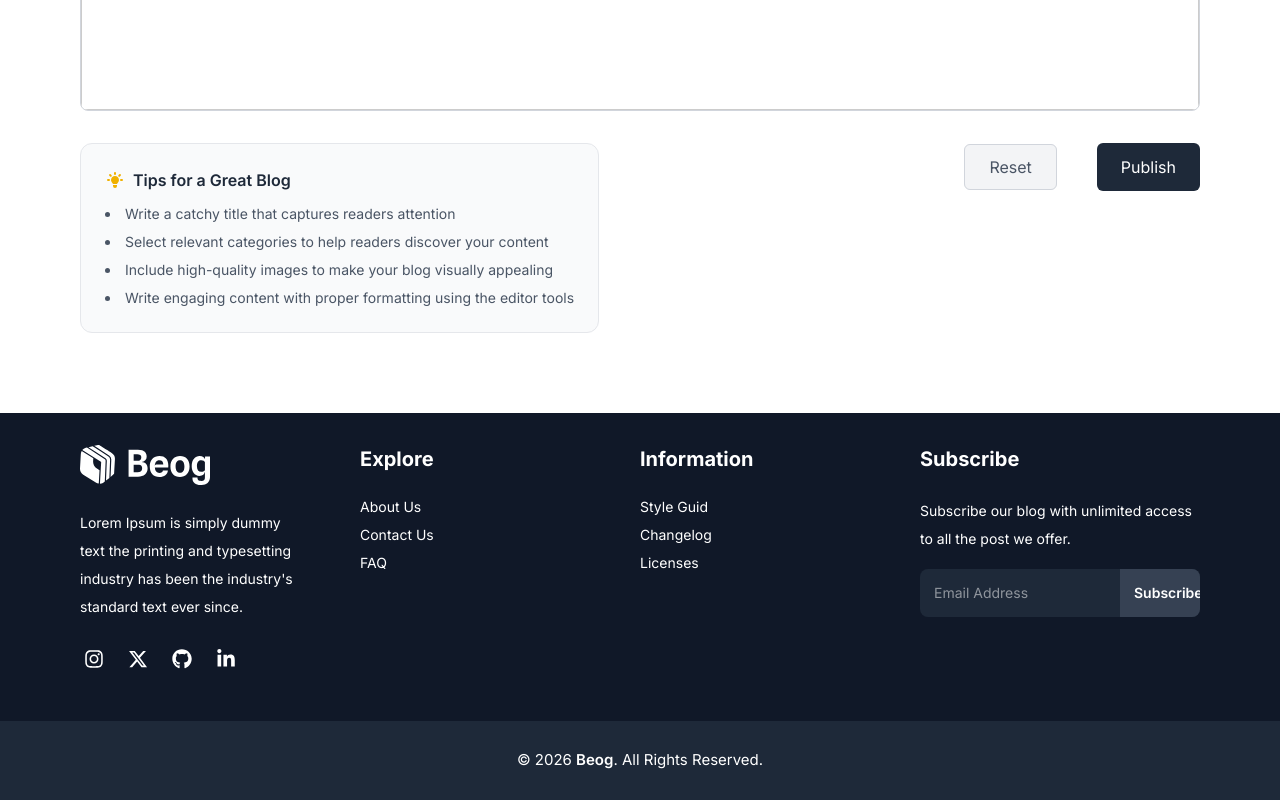
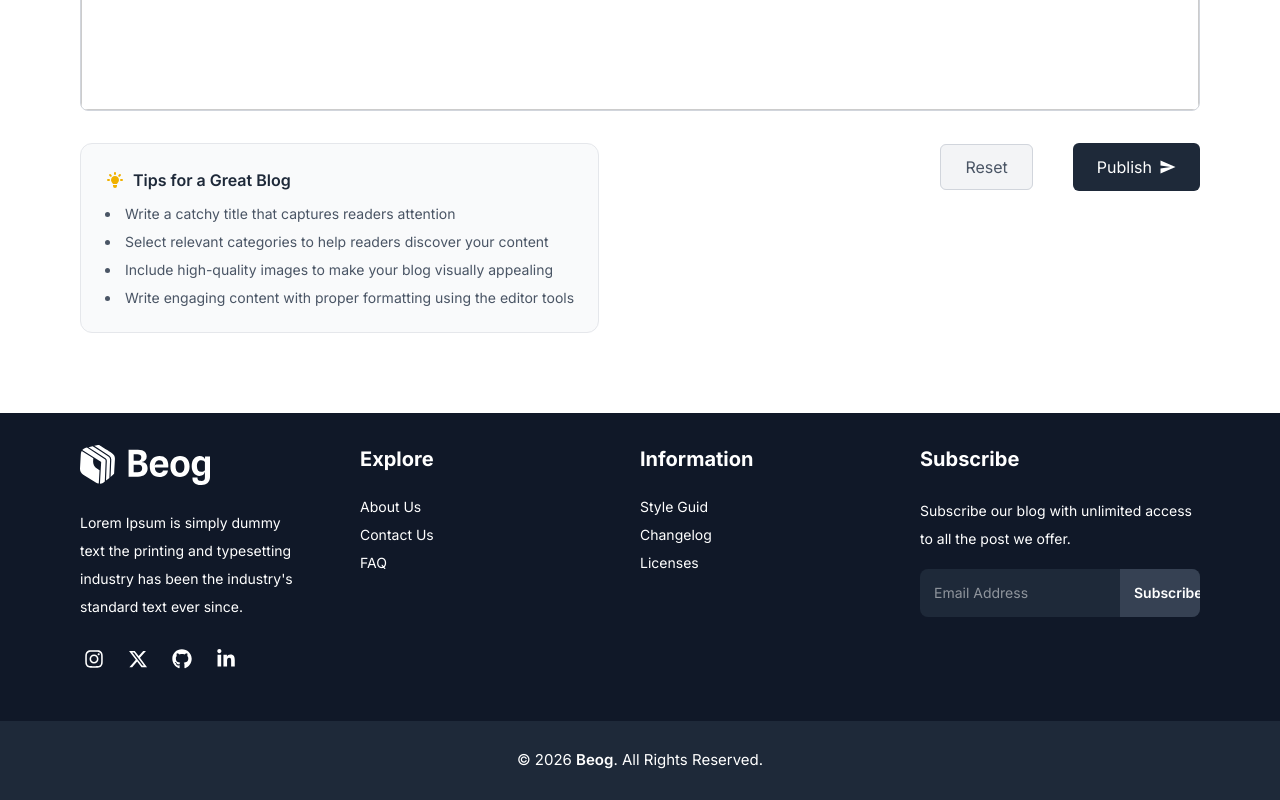
Before and after one commit to aditya5259kumar/mern-blog-backend, a React app in the folder frontend/: page /create-blog in a window 1280 px wide. Shown: the part 1328-2128 px from the top of the page. Built offline with nearby package versions, Linux system fonts and the light colour scheme; no server answers; sample sign-in values are in the browser's storage; the HTML template or start-up script is replaced by a standard one.

Commit message:
added confirm box on creating, deleting, updating, publishing blog and on logout

```diff
--- a/frontend/package.json
+++ b/frontend/package.json
@@ -25,9 +25,6 @@
     "tailwindcss": "^4.1.18"
   },
   "devDependencies": {
-    "@eslint/js": "^9.39.1",
-    "@types/react": "^19.2.5",
-    "@types/react-dom": "^19.2.3",
     "@vitejs/plugin-react": "^5.1.1",
     "eslint": "^9.39.1",
     "eslint-plugin-react-hooks": "^7.0.1",
--- a/frontend/src/components/Navbar.jsx
+++ b/frontend/src/components/Navbar.jsx
@@ -23,6 +23,7 @@ const Navbar = () => {
 
   function handleAuth() {
     if (token) {
+      if (!confirm("Are you sure you want to logout?")) return;
       dispatch(logout());
       toast.success("LogOut successfully", { position: "top-center" });
       navigate("/login");
--- a/frontend/src/pages/BlogDetail.jsx
+++ b/frontend/src/pages/BlogDetail.jsx
@@ -4,10 +4,9 @@ import { useDispatch, useSelector } from "react-redux";
 import { blogDetail, deleteBlog } from "../redux/slices/blogSlice";
 import { toast } from "react-toastify";
 import { GoHeart, GoHeartFill } from "react-icons/go";
-import { FaFacebookF, FaGithub, FaLinkedinIn } from "react-icons/fa";
+import { FaFacebookF, FaLinkedinIn } from "react-icons/fa";
 import { FaInstagram, FaXTwitter } from "react-icons/fa6";
 import {
-  HiOutlinePencilAlt,
   HiOutlinePencil,
   HiOutlineTrash,
   HiDotsVertical,
@@ -51,7 +50,7 @@ const BlogDetail = () => {
     dispatch(blogDetail(id));
   }, [dispatch, id]);
 
-  console.log("currentBlog=====", currentBlog);
+  // console.log("currentBlog=====", currentBlog);
 
   if (!currentBlog) return <p>No blog found</p>;
 
@@ -90,12 +89,14 @@ const BlogDetail = () => {
     currentBlog.author._id === user._id;
 
   function blogDeleteHandler() {
+    if (!confirm("Are you sure you want to delete this blog??")) return;
     dispatch(deleteBlog(id));
     navigate("/blog");
     toast.success("blog deleted successfully.");
   }
 
   function blogEditHandler() {
+    if (!confirm("Are you sure you want to edit this blog?")) return;
     navigate(`/edit-blog/${currentBlog._id}`);
   }
 
--- a/frontend/src/pages/CreateBlog.jsx
+++ b/frontend/src/pages/CreateBlog.jsx
@@ -9,6 +9,8 @@ import { HiLightBulb } from "react-icons/hi";
 import { useDispatch, useSelector } from "react-redux";
 import { updateBlog, blogDetail, createBlogs } from "../redux/slices/blogSlice";
 import { useNavigate, useParams } from "react-router";
+import { IoSendSharp } from "react-icons/io5";
+import { GrUpdate } from "react-icons/gr";
 import { toast } from "react-toastify";
 
 const CreateBlog = () => {
@@ -83,6 +85,8 @@ const CreateBlog = () => {
       setError(newError);
       return;
     }
+
+    if (!confirm("Ready to publish this blog?")) return;
 
     const formData = new FormData();
 
@@ -197,6 +201,16 @@ const CreateBlog = () => {
     }));
   }
 
+  function resetForm() {
+    if (!confirm("Are you sure you want to reset blog?")) return;
+    setBlogData({
+      title: "",
+      category: [],
+      image: [],
+      content: "",
+    });
+  }
+
   return (
     <div className="">
       <div className="bg-linear-to-r from-gray-900 to-gray-500 py-10 md:py-20">
@@ -216,7 +230,8 @@ const CreateBlog = () => {
           Blog Details
         </h3>
         <p className="font-semibold text-sm md:text-[16px] text-gray-700 pb-2 mb-8 border-b border-gray-500">
-          Fill in the information below to create your blog post
+          Fill in the information below to {editMode ? "Update" : "create"} your
+          blog post
         </p>
 
         <div className="my-8">
@@ -411,14 +426,7 @@ const CreateBlog = () => {
               </p>
             )}
             <span
-              onClick={() =>
-                setBlogData({
-                  title: "",
-                  category: [],
-                  image: [],
-                  content: "",
-                })
-              }
+              onClick={resetForm}
               className="px-6 mr-4 md:mr-10 py-3 rounded-md bg-gray-100 border border-gray-300 text-gray-600"
             >
               Reset
@@ -427,7 +435,19 @@ const CreateBlog = () => {
               type="submit"
               className="px-6 py-3 rounded-md bg-gray-800 text-white"
             >
-              {loading ? "loading..." : editMode ? "Update" : "Publish"}
+              {loading ? (
+                "loading..."
+              ) : editMode ? (
+                <span className="flex items-center gap-2">
+                  Update
+                  <GrUpdate className="text-base" />
+                </span>
+              ) : (
+                <span className="flex items-center gap-2">
+                  Publish
+                  <IoSendSharp />
+                </span>
+              )}
             </button>
           </div>
         </div>
```
Also changed, not shown: frontend/src/pages/ContactUs.jsx (+5 -2 lines), 1 other file (tests, documents, lock files or other folders).
